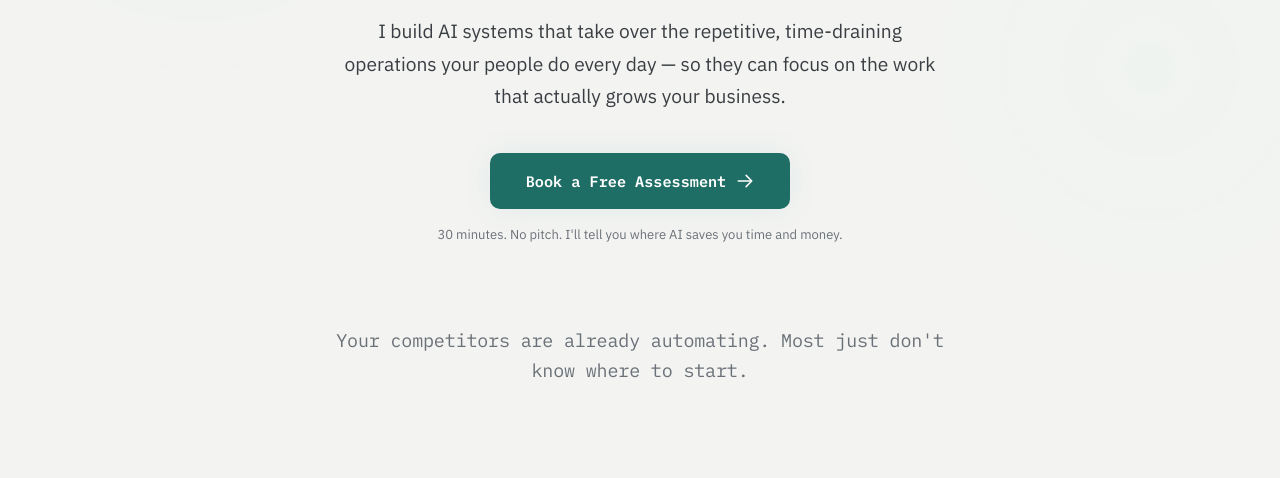
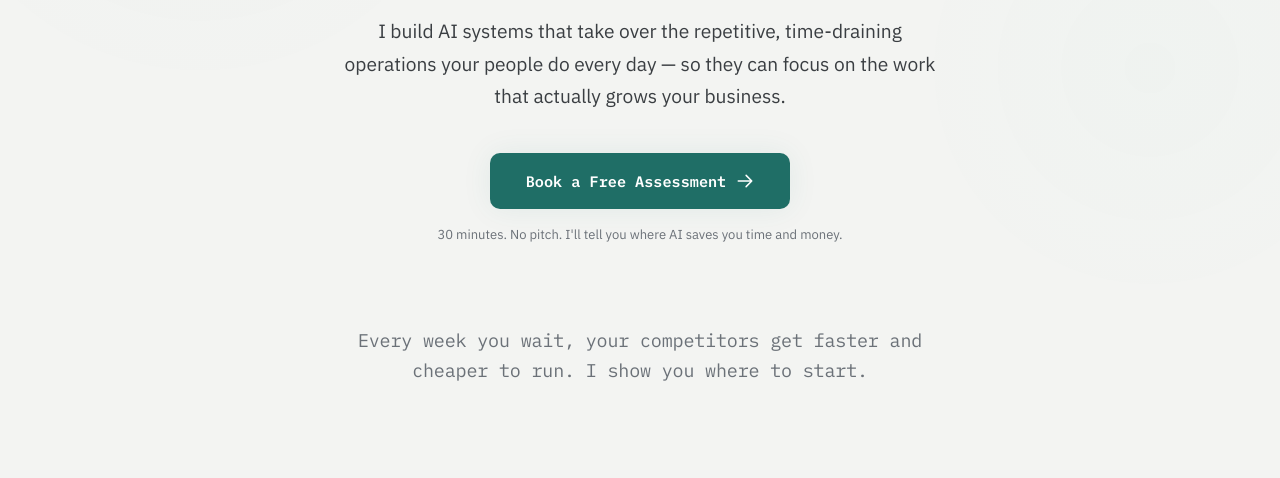
Before and after one commit to jingyen/jeffcheung.ai, a plain HTML site: page docs/index.html in a window 1280 px wide. Shown: the part 322-800 px from the top of the page. Drawn offline with Linux system fonts and the light colour scheme.

Commit message:
Update tagline: urgency + solution bridge

```diff
--- a/docs/index.html
+++ b/docs/index.html
@@ -171,7 +171,7 @@
       <p class="hero-sub">30 minutes. No pitch. I'll tell you where AI saves you time and money.</p>
     </div></section>
     <section class="section" style="padding-top:0;"><div class="container">
-      <p style="font-family:'IBM Plex Mono',monospace; font-size:clamp(0.95rem,2vw,1.15rem); color:var(--text-muted); text-align:center; max-width:640px; margin:0 auto; letter-spacing:-0.01em;">Your competitors are already automating. Most just don't know where to start.</p>
+      <p style="font-family:'IBM Plex Mono',monospace; font-size:clamp(0.95rem,2vw,1.15rem); color:var(--text-muted); text-align:center; max-width:640px; margin:0 auto; letter-spacing:-0.01em;">Every week you wait, your competitors get faster and cheaper to run. I show you where to start.</p>
     </div></section>
     <section class="section problems"><div class="container">
       <div class="sh"><div class="sh-tag">The Problem</div><h2>Your best people are doing your worst work</h2><p>The tasks eating your team's day are exactly the ones AI handles best.</p></div>
```
Also changed, not shown: html/index.html (+1 -1 lines).
